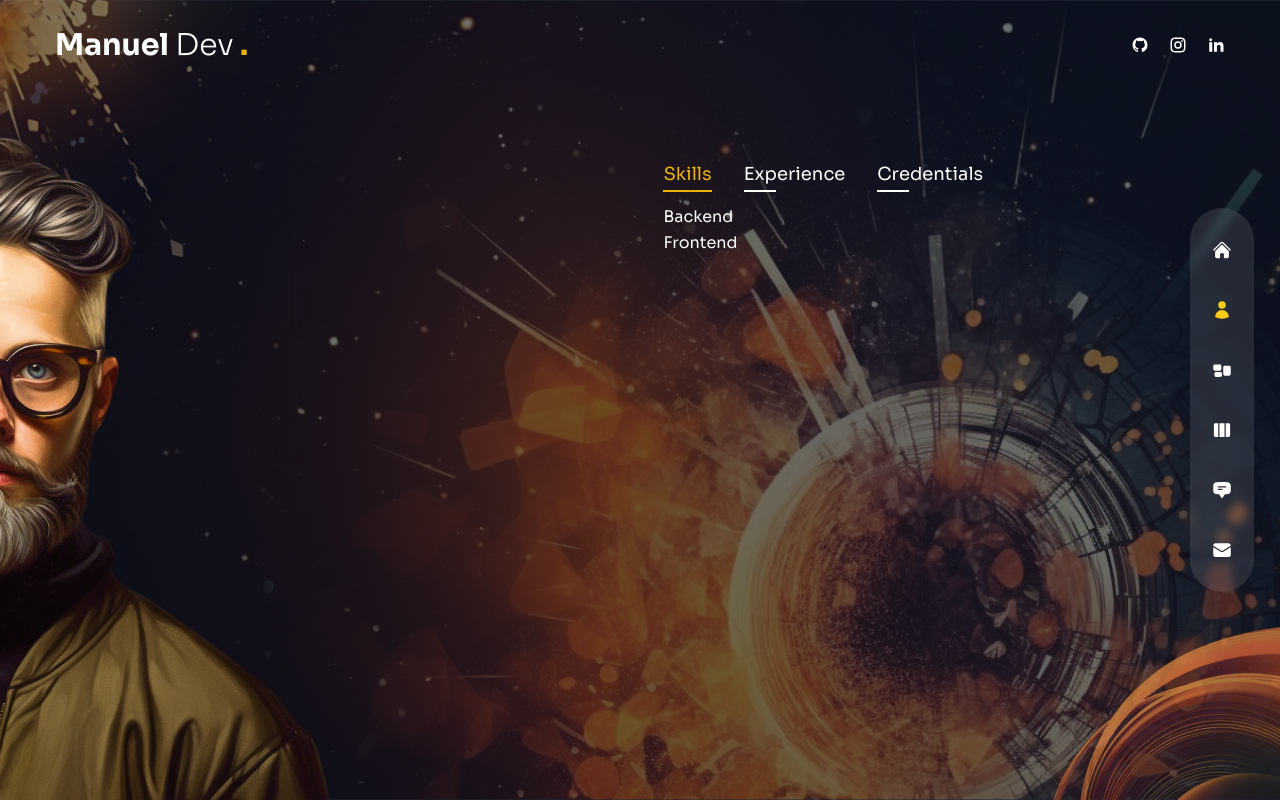
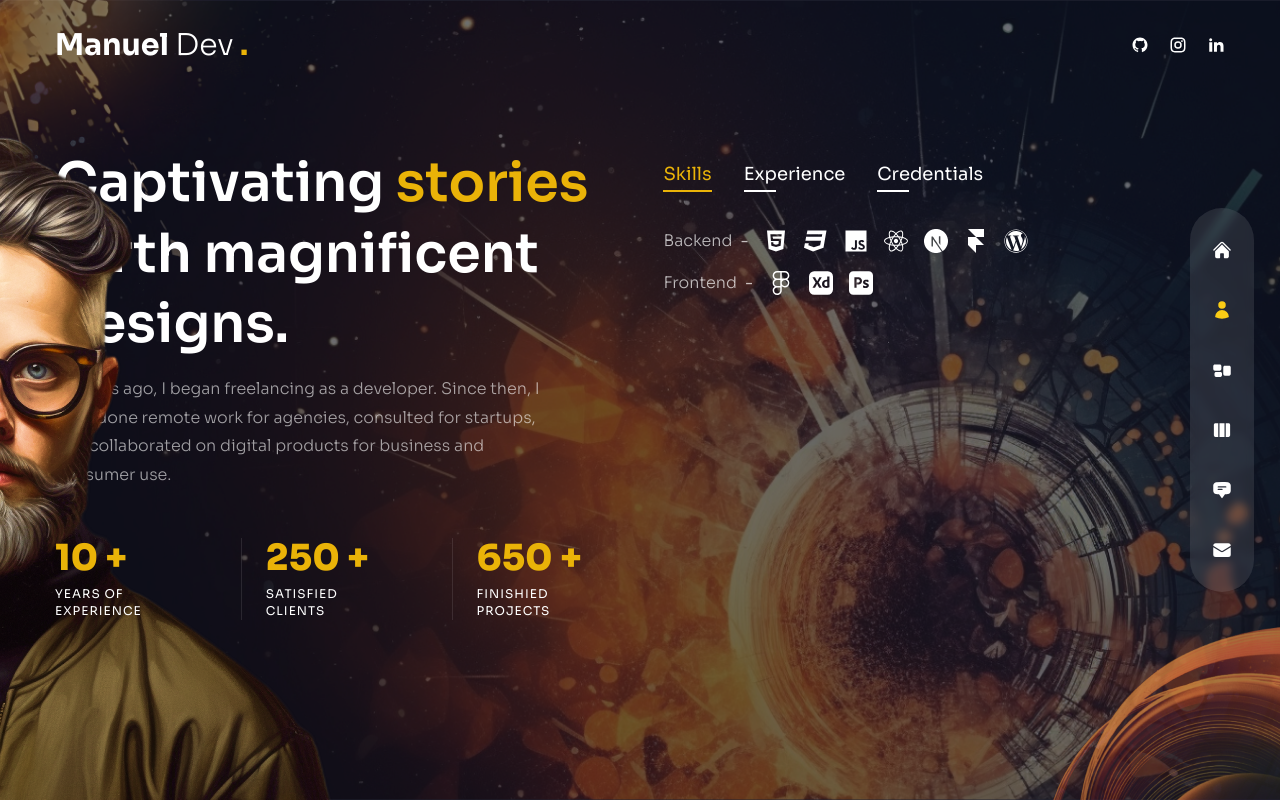
Before and after one commit to ManuelDevWeb/Web_ManuelDevWeb, a Next.js app: page /about in a window 1280 px wide. Built offline with nearby package versions, Linux system fonts and the light colour scheme.

Commit message:
Feature: finishied about page

```diff
--- a/pages/about/index.js
+++ b/pages/about/index.js
@@ -5,6 +5,9 @@
 
 // Variants
 import { fadeIn } from "../../variants";
+
+// Counter
+import CountUp from "react-countup";
 
 // icons
 import {
@@ -103,8 +106,76 @@
         <Avatar />
       </motion.div>
       <div className="container mx-auto h-full flex flex-col items-center xl:flex-row">
-        <div className="flex-1 flex flex-col justify-center">text</div>
-        <div className="flex flex-col w-full h-[480px] xl:max-w-[48%]">
+        {/* Text */}
+        <div className="flex-1 flex flex-col">
+          <motion.h2
+            variants={fadeIn("right", 0.2)}
+            initial="hidden"
+            animate="show"
+            exit="hidden"
+            className="h2"
+          >
+            Captivating <span className="text-yellow-500/100">stories</span>{" "}
+            birth magnificent designs.
+          </motion.h2>
+          <motion.p
+            variants={fadeIn("right", 0.4)}
+            initial="hidden"
+            animate="show"
+            exit="hidden"
+            className="max-w-[500px] mx-auto xl:mx-0 mb-6 xl:mb-12 px-2 xl:px-0"
+          >
+            10 years ago, I began freelancing as a developer. Since then, I have
+            done remote work for agencies, consulted for startups, and
+            collaborated on digital products for business and consumer use.
+          </motion.p>
+          {/* Counters */}
+          <motion.div
+            variants={fadeIn("right", 0.6)}
+            initial="hidden"
+            animate="show"
+            exit="hidden"
+            className="hidden md:flex md:max-w-xl mx-auto xl:max-w-none xl:mx-0 mb-8"
+          >
+            <div className="flex flex-1 xl:gap-x-6">
+              {/* Experience */}
+              <div className="relative w-1/3 after:w-[1px] after:h-full after:bg-white/10 after:absolute after:top-0 after:right-0">
+                <div className="text-2xl xl:text-4xl font-extrabold text-yellow-500/100 mb-2">
+                  <CountUp start={0} end={10} duration={5} /> +
+                </div>
+                <div className="text-xs uppercase tracking-[1px] leading-[1.4] max-w-[100px]">
+                  Years of Experience
+                </div>
+              </div>
+              {/* Clients */}
+              <div className="relative w-1/3 after:w-[1px] after:h-full after:bg-white/10 after:absolute after:top-0 after:right-0">
+                <div className="text-2xl xl:text-4xl font-extrabold text-yellow-500/100 mb-2">
+                  <CountUp start={0} end={250} duration={5} /> +
+                </div>
+                <div className="text-xs uppercase tracking-[1px] leading-[1.4] max-w-[100px]">
+                  Satisfied clients
+                </div>
+              </div>
+              {/* Projects */}
+              <div className="relative w-1/3">
+                <div className="text-2xl xl:text-4xl font-extrabold text-yellow-500/100 mb-2">
+                  <CountUp start={0} end={650} duration={5} /> +
+                </div>
+                <div className="text-xs uppercase tracking-[1px] leading-[1.4] max-w-[100px]">
+                  Finishied projects
+                </div>
+              </div>
+            </div>
+          </motion.div>
+        </div>
+        {/* Info */}
+        <motion.div
+          variants={fadeIn("left", 0.4)}
+          initial="hidden"
+          animate="show"
+          exit="hidden"
+          className="flex flex-col w-full h-[480px] xl:max-w-[48%]"
+        >
           <div className="flex gap-x-4 xl:gap-x-8 mx-auto xl:mx-0 mb-4">
             {aboutData.map((item, i) => {
               return (
@@ -121,18 +192,33 @@
               );
             })}
           </div>
-          <div>
+          <div className="py-2 xl:py-6 flex flex-col gap-y-2 xl:gap-y-4 items-center xl:items-start">
             {aboutData[index].info.map((item, i) => {
               return (
-                <div key={i}>
+                <div
+                  key={i}
+                  className="flex flex-col md:flex-row max-w-max gap-x-2 items-center text-white/70"
+                >
                   {/* Title */}
-                  <div>{item.title}</div>
+                  <div className="font-light my-3 md:my-0">{item.title}</div>
+                  <div className="hidden md:flex">-</div>
                   {/* Stage */}
+                  <div>{item.stage}</div>
+                  {/* Icons */}
+                  <div className="flex gap-x-4">
+                    {item.icons?.map((icon, i) => {
+                      return (
+                        <div key={i} className="text-2xl text-white">
+                          {icon}
+                        </div>
+                      );
+                    })}
+                  </div>
                 </div>
               );
             })}
           </div>
-        </div>
+        </motion.div>
       </div>
     </div>
   );
```
